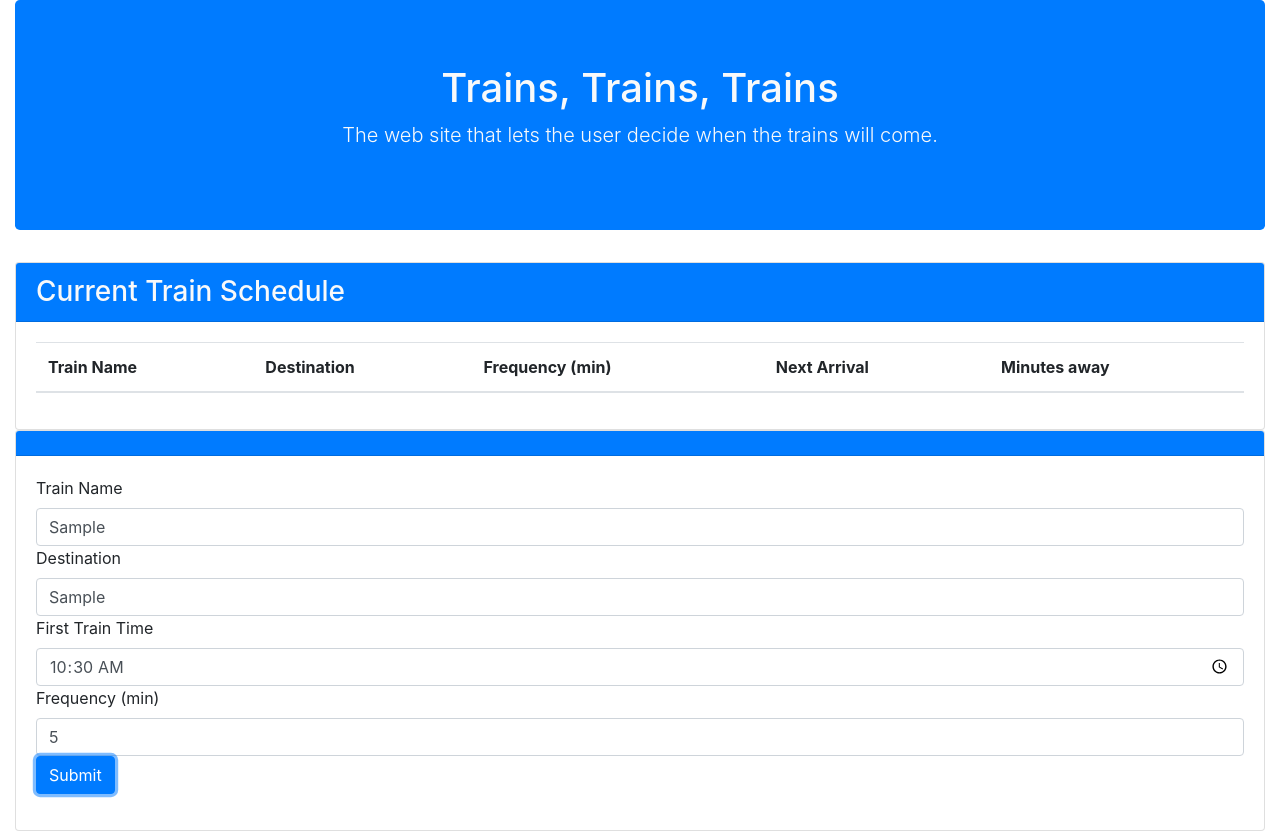
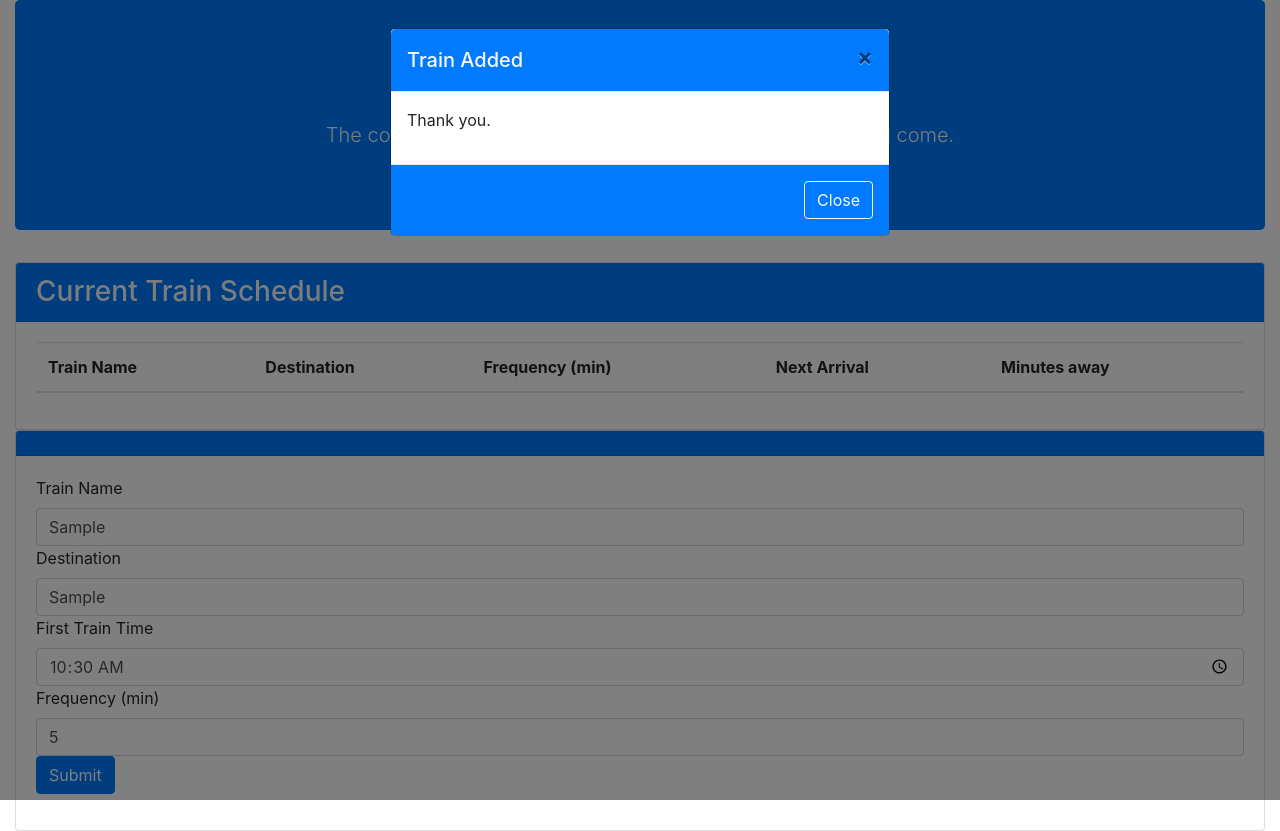
Before and after one commit to JasonSMacias/Train-Scheduler, a plain HTML site: page index.html in a window 1280 px wide. Both pictures are taken after typing "Sample", "Sample", "10:30", "5" into the empty fields and a click on the button "Submit". Drawn offline with nearby package versions, Linux system fonts and the light colour scheme; no server answers.

Commit message:
added bootstrap modal and js to pull it up on submit button press

```diff
--- a/assets/javascript/javascript.js
+++ b/assets/javascript/javascript.js
@@ -34,5 +34,6 @@ $("#submit-button").on("click", function(event) {
   database.ref().push(newTrain);
   console.log(newTrain);
 
-
+  // Toggle modal
+  $('#myModal').modal('toggle');
 });
--- a/index.html
+++ b/index.html
@@ -10,12 +10,16 @@
 <title>Ridin' That Train</title>
 </head>
 <body>
-  <header class="container-fluid">
+  <div class="container-fluid">
+
+    <!-- Jumbotron Header -->
 
     <header class="jumbotron bg-primary text-light">
       <h1 class="h1 text-center">Trains, Trains, Trains</h1>
-      <p class="lead text-center">The web site that lets the user decide when the trains will come.</p>
+      <p class="lead text-center">The company that lets the riders decide when their trains will come.</p>
     </header>
+
+    <!-- Train Table -->
 
     <div class="card">
       <h3 class="card-header bg-primary text-light">Current Train Schedule</h3>
@@ -35,6 +39,8 @@
       </div>
     </div>
 
+    <!-- Form -->
+
     <div class="card">
       <h3 class="card-header bg-primary"></h3>
       <div class="card-body">
@@ -53,9 +59,27 @@
     </div>
 
 
+      <!-- Modal for submit button confirm -->
 
+    <div id="myModal" class="modal" tabindex="-1" role="dialog">
+      <div class="modal-dialog" role="document">
+        <div class="modal-content">
+          <div class="modal-header bg-primary text-light">
+            <h5 class="modal-title">Train Added</h5>
+            <button type="button" class="close" data-dismiss="modal" aria-label="Close">
+              <span aria-hidden="true">&times;</span>
+            </button>
+          </div>
+          <div class="modal-body">
+            <p>Thank you.</p>
+          </div>
+          <div class="modal-footer  bg-primary">
 
-
+            <button type="button" class="btn btn-outline-light" data-dismiss="modal">Close</button>
+          </div>
+        </div>
+      </div>
+    </div>
 
   </div>
 <script src="https://cdnjs.cloudflare.com/ajax/libs/jquery/3.3.1/jquery.min.js"></script>
```
